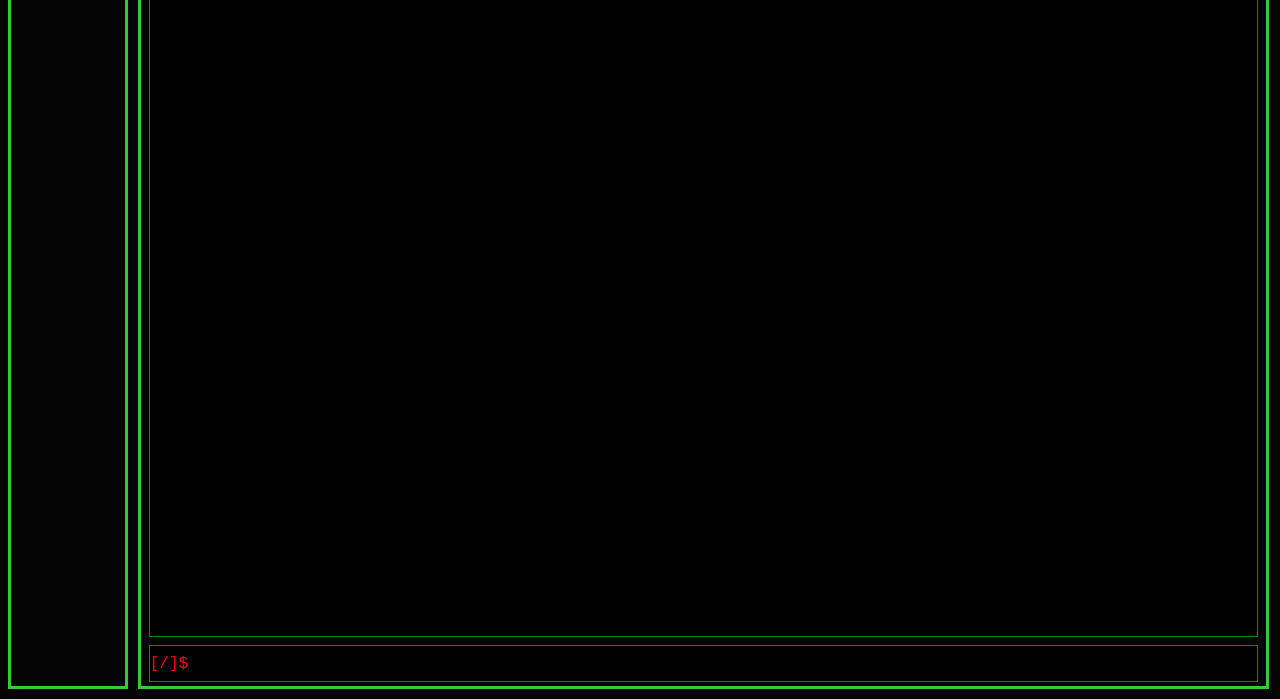
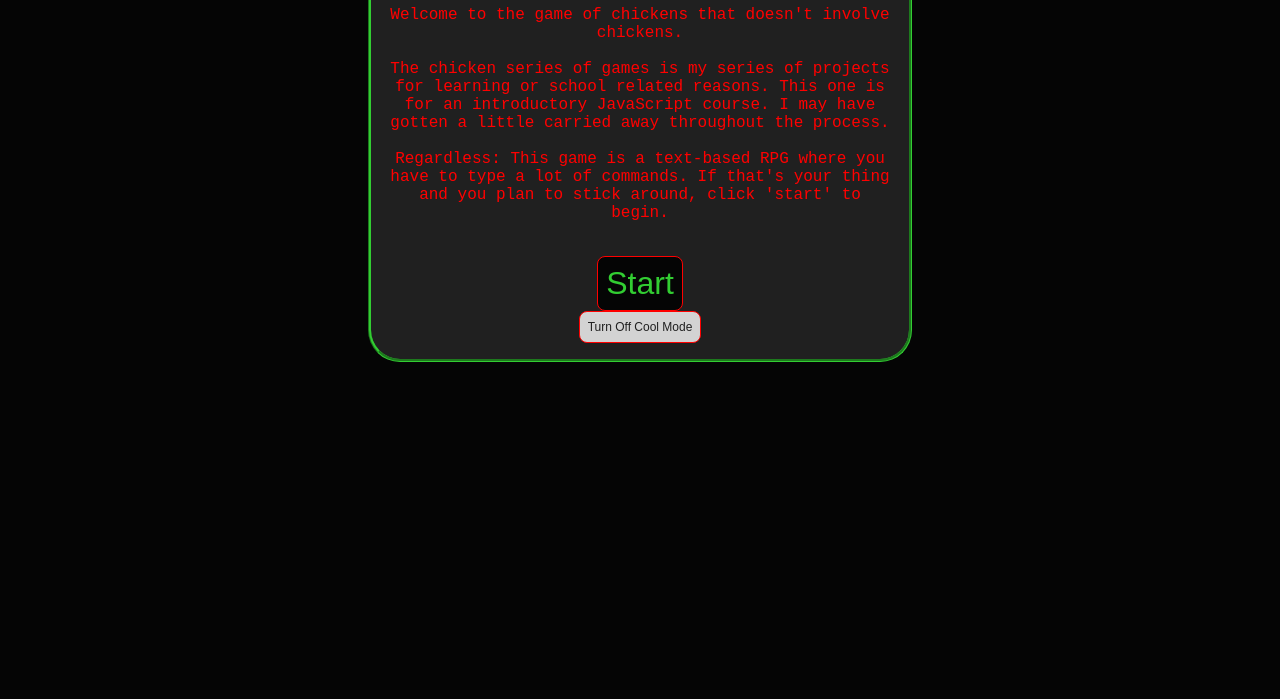
Before and after one commit to Jcdiem/Chicken-Xtreme, a plain HTML site: page index.html in a window 1280 px wide. Shown: the part 101-800 px from the top of the page. Drawn offline with nearby package versions, Linux system fonts and the light colour scheme; a small style sheet from the web is missing.

Commit message:
started intro -Started work on the intro -Added 'fancy' animations for intro card -Started work on toggable light-theme

```diff
--- a/css/main.css
+++ b/css/main.css
@@ -9,6 +9,15 @@ html{
     font-size: 1em;
     font-family: 'Robot Mono', monospace;
     --teko-font: 'Teko', sans-serif;
+}
+
+button{
+    display: inline-block;
+    background-color: #050505;
+    border-radius: 0.5rem;
+    border: solid 1px red;
+    color: limegreen;
+    padding: 0.5rem;
 }
 
 /* Helper Classes */
@@ -25,6 +34,38 @@ html{
 
 /* Specific Mentions */
 
+ /* Intro */
+#intro-card{
+    text-align: center;
+    background-color: #202020;
+    margin: auto;
+    width: 40%;
+    border: groove 3px limegreen;
+    border-radius: 2rem;
+    position: relative;
+    opacity: 0.1;
+    padding: 1rem;
+}
+
+#titleCardContentWrapper{
+    /*color: #202020;*/
+    /*display: none;*/
+}
+
+#gameTitle{
+    font-family: 'Hack', monospace;
+}
+
+#startGameButton{
+    font-size: 2em;
+}
+
+#introAestheticToggle{
+    font-size: 0.75em;
+    background-color: lightgrey;
+    color: #202020;
+    margin: auto;
+}
 
  /* Stat Bar Stuff */
 #statBar {
--- a/index.html
+++ b/index.html
@@ -6,19 +6,22 @@
 
     <meta charset="utf-8">
     <title>Chicken Xtreme</title>
-    <meta name="description" content="A javascript game about chickens, but also, not about chickens">
+    <meta name="description" content="A JavaScript game about chickens, but also, not about chickens">
     <meta name="viewport" content="width=device-width, initial-scale=1">
 
     <link rel='stylesheet' href='//cdn.jsdelivr.net/npm/hack-font@3.3.0/build/web/hack.css'>
     <link rel="stylesheet" href="css/main.css">
 
     <script src="https://ajax.googleapis.com/ajax/libs/jquery/3.5.1/jquery.min.js"></script>
+    <script src="https://code.jquery.com/ui/1.12.0/jquery-ui.min.js"></script>
+    <script type="text/javascript" src="js/globals.js"></script>
+    <script type="text/javascript" src="js/intro.js"></script>
+    <script type="text/javascript" src="js/term.js"></script>
 
 </head>
 <body>
 <!--Using main as a wrapper for flexbox-->
 <main class="flex-col">
-    <div id="terminalWrapper">
     <div id="statBar" class="flex-row">
         <div id="statBar-title" class="statBar-item">
             Chicken: Xtreme
@@ -34,8 +37,7 @@
             </div>
             <div id="term-input" class="flex-row">
                 <div id="term-inputHeader">[/ONE/TWO/THREE]$</div>
-                    <input id="term-inputBox">
-                </div>
+                <input id="term-inputBox" title="terminal input">
             </div>
         </div>
     </div>
--- /dev/null
+++ b/js/globals.js
@@ -0,0 +1,9 @@
+function toggleAesthetic(){
+    console.info('Game theme has been changed');
+    //TODO: Add if statement checking for current state to allow for toggling back to dark mode
+    //TODO: Make light-mode look cool too (steal from solarized-light)
+    $('html').css("background-color", "white");
+    $('html').css("color", "black");
+    $('.intro-card').css("background-color", "white");
+    // $('html').css("background-color", "white");
+}
--- /dev/null
+++ b/js/intro.js
@@ -0,0 +1,54 @@
+function startIntro() {
+    //Hide the main screen
+    $('main').hide();
+
+    //Create the intro card
+    $('body').append('' +
+        '<div id="intro-card" title="Intro Card">' +
+            '<div id="titleCardContentWrapper">' +
+                '<h1 id="gameTitle">Chicken: XTREME</h1>' +
+                '<p>' +
+                'Welcome to the game of chickens that doesn\'t involve chickens. <br><br>' +
+                'The chicken series of games is my series of projects for learning or school ' +
+                'related reasons. This one is for an introductory JavaScript course. I may have gotten ' +
+                'a little carried away throughout the process.<br><br>' +
+                'Regardless: This game is a text-based RPG where you have to type a lot of commands. ' +
+                'If that\'s your thing and you plan to stick around, click \'start\' to begin.' +
+                '</p>' +
+                '<br>' +
+                '<button id="startGameButton">Start</button>' +
+                '<br>' +
+                '<button id="introAestheticToggle">Turn Off Cool Mode</button>' + //TODO: Fix aesthetic formatting
+            '</div>' +
+        '</div>'
+    );
+
+    //Animation stuff//
+
+    //Setup (Get height of card, hide content, and shrink card)
+    const introCardHeight = $('#intro-card').css('height');
+    $('#intro-card').css('width','0%')
+    $('#titleCardContentWrapper').hide();
+
+    $('#intro-card').animate({
+        width: '40%',
+        height: String(introCardHeight),
+        opacity: '100',
+    },1500,0,function(){
+        $('#titleCardContentWrapper').fadeIn(500);
+    });
+
+}
+
+$('#startGameButton').click(function(){ //TODO: fix button not clicking
+    console.debug('StartGameButton was clicked');
+    $('#titleCardContentWrapper').fadeOut(500);
+    $('#titleCardContentWrapper').animate({
+        width: '0%',
+        height: '0%',
+        opacity: '0',
+    },500,0,function (){
+        $('main').show();
+    })
+})
+// $('#introAestheticToggle').click(toggleAesthetic()); //TODO: Fix aesthetic button
--- a/js/main.js
+++ b/js/main.js
@@ -7,16 +7,13 @@ const cliModes = {
 newUser = true; //TODO: Have a session cookie to store progress, so it doesn't reset every time
 //Setup for initial users
 if(newUser){
-
+    startIntro();
 }
 
 let cliMode = cliModes.STORY; //TODO: Move cliMode to be handled by buttons/cur screen
 if(!cliMode){
     throw new Error('cliModes ENUM is borked')
 }
-
-
-
 
 $('#term-inputBox').keydown(function(e){
     if(e.key === 'Enter'){
```
Lines whose indentation alone changed are shown as unchanged.
